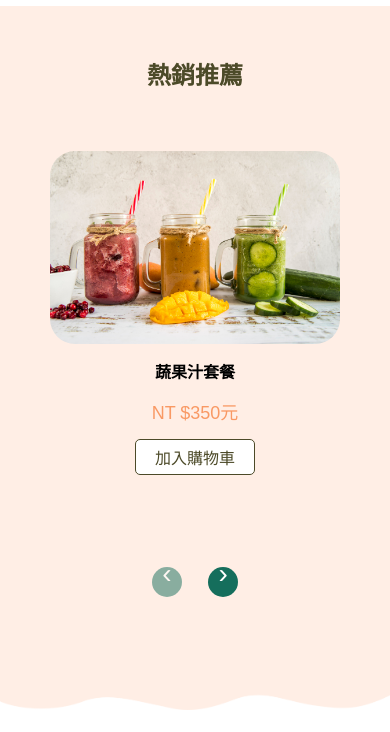
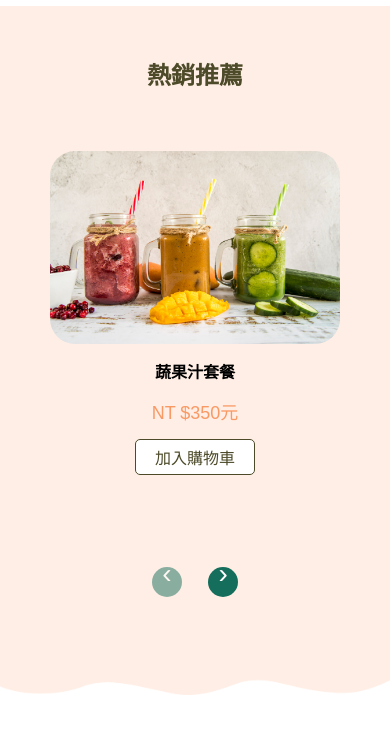
Before and after one commit to T-Hsuan/SHUTSAIHOT, a plain HTML site: page products.html in a window 390 px wide. Shown: the part 74-806 px from the top of the page. Drawn offline with nearby package versions, Linux system fonts and the light colour scheme; a web font is replaced by a local one.

Commit message:
微調products

```diff
--- a/products.css
+++ b/products.css
@@ -338,6 +338,9 @@ main{
         width: 120px;
         font-size: 16px;
     }
+    .hot .hot-bg-bottom{
+        bottom: -60px;
+    }
     .products-zone .products-list{
         width: 15%;
         margin-left: 20px;
```
